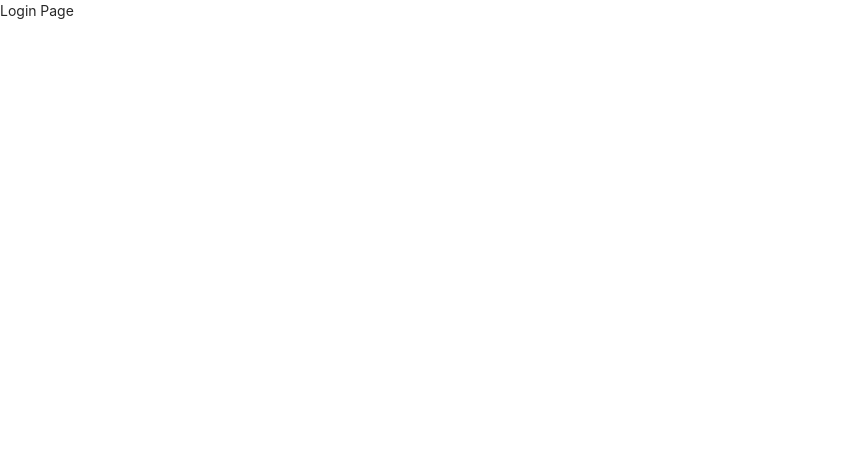
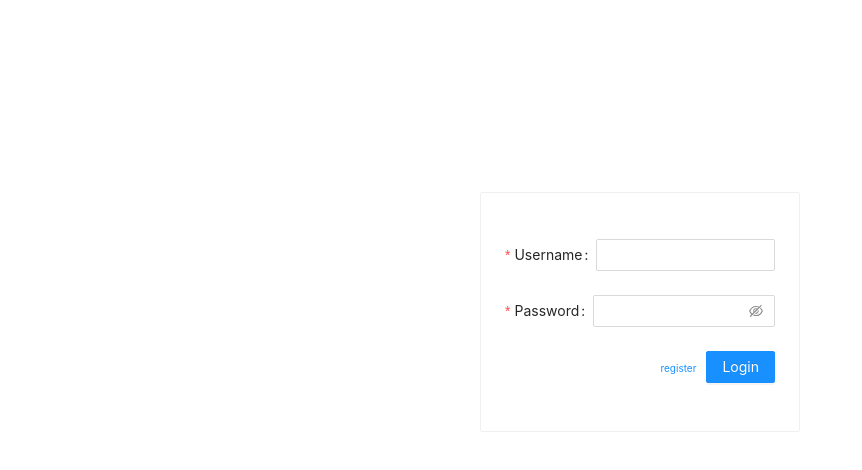
Before and after one commit to H91011/kamionodev, a React (Create React App) app: page / in a window 1280 px wide. Shown: the top 470 px of the page, without its empty margins (0-862 px from the left). Built offline with nearby package versions, Linux system fonts and the light colour scheme.

Commit message:
login form

```diff
--- a/src/App.css
+++ b/src/App.css
@@ -37,3 +37,7 @@
   }
 }
 */
+
+.alingButton{
+  float:inline-end
+}
--- a/src/components/login.js
+++ b/src/components/login.js
@@ -1,7 +1,95 @@
-
-
+import React from "react"
+import { Row, Col, Form, Input, Button, Card } from 'antd';
+const layout = {
+    labelCol: {
+        span: 8,
+    },
+    wrapperCol: {
+        span: 8,
+    },
+};
+const tailLayout = {
+    wrapperCol: {
+        offset: 8,
+        span: 16,
+        float: "left"
+    },
+};
 
 export default function () {
 
-    return (<p>Login Page</p>)
+    const onFinish = (values) => {
+        console.log('Success:', values);
+    };
+
+    const onFinishFailed = (errorInfo) => {
+        console.log('Failed:', errorInfo);
+    };
+
+    return (
+        <Row justify="space-around" align="middle">
+            <Col
+                span={6}
+                style={{ marginTop: "15%" }}
+            >
+                <Card>
+                    <br />
+                    <Form
+                        align="middle"
+                        name="basic"
+                        initialValues={{
+                            remember: true,
+                        }}
+                        onFinish={onFinish}
+                        onFinishFailed={onFinishFailed}
+                    >
+                        <Form.Item
+                            label="Username"
+                            name="username"
+                            rules={[
+                                {
+                                    required: true,
+                                    message: 'Please input your username!',
+                                },
+                            ]}
+                        >
+                            <Input />
+                        </Form.Item>
+
+                        <Form.Item
+                            label="Password"
+                            name="password"
+                            rules={[
+                                {
+                                    required: true,
+                                    message: 'Please input your password!',
+                                },
+                            ]}
+                        >
+                            <Input.Password />
+                        </Form.Item>
+
+                        <Form.Item {...tailLayout}
+                            style={{ textAlign: "end" }}
+                        >
+                            <a style={{ fontSize: "10px", paddingRight: "10px" }}>
+                                register
+                            </a>
+
+                            <Button
+                                type="primary"
+                                htmlType="submit"
+                            >
+                                Login
+                            </Button>
+                        </Form.Item>
+                    </Form>
+                </Card>
+
+            </Col>
+
+
+        </Row>
+
+    )
 }
```
Also changed, not shown: 1 other file (tests, documents, lock files or other folders).
